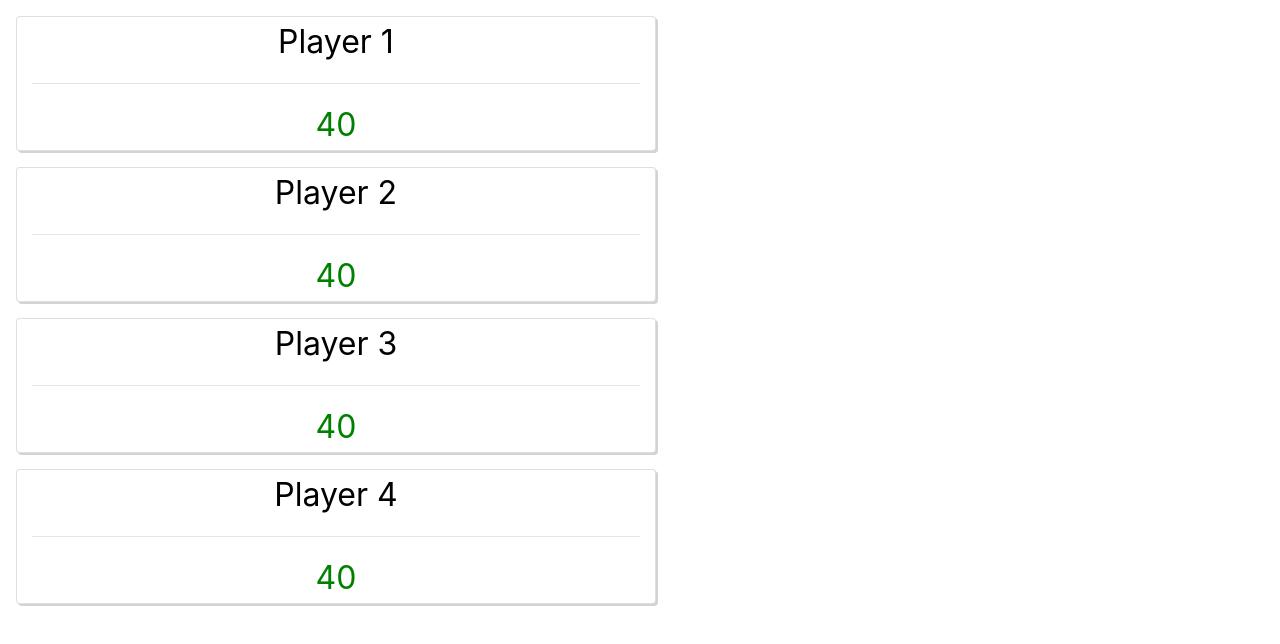
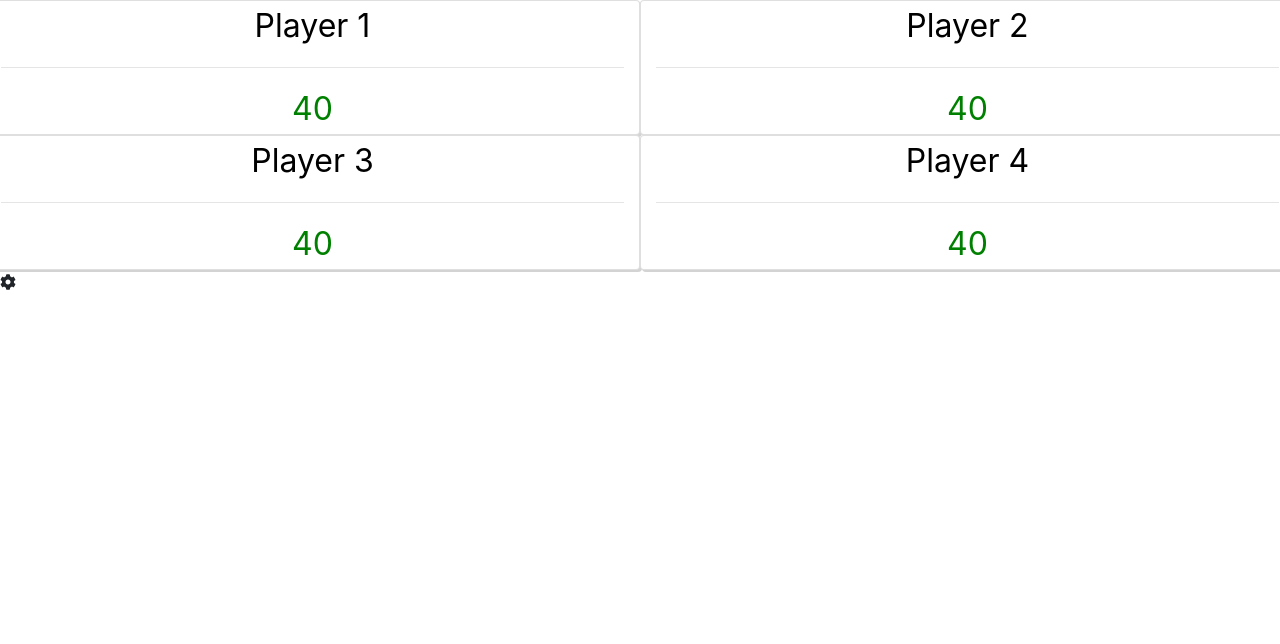
Before and after one commit to kouzios/MTG-Swiss-Knife, a Vue app: page / in a window 1280 px wide. Shown: the top 644 px of the page. Built offline with nearby package versions, Linux system fonts and the light colour scheme.

Commit message:
Styling fixes to adopt a proper setup

```diff
--- a/package.json
+++ b/package.json
@@ -12,6 +12,9 @@
     "build": "node build/build.js"
   },
   "dependencies": {
+    "@fortawesome/fontawesome-svg-core": "^1.2.8",
+    "@fortawesome/free-solid-svg-icons": "^5.5.0",
+    "@fortawesome/vue-fontawesome": "^0.1.2",
     "bootstrap": "^4.1.3",
     "bootstrap-vue": "^2.0.0-rc.11",
     "vue": "^2.5.2",
--- a/src/App.vue
+++ b/src/App.vue
@@ -11,5 +11,7 @@ export default {
 </script>
 
 <style>
-
+.clickable {
+  cursor: pointer;
+}
 </style>
--- a/src/components/Gamestate.vue
+++ b/src/components/Gamestate.vue
@@ -1,6 +1,6 @@
 <template>
     <div>
-        <div class='row-fluid'>
+        <div class='row'>
             <div class='player card col-6' v-for="(player, index) in players" :key="'player' + index">
                 <input class='name-input' type='text' :value="player.name" autocomplete="off"/>
                 <hr>
@@ -41,7 +41,6 @@ export default {
 .player {
     box-shadow: 2px 2px lightgray;
     text-align: center;
-    margin: 1rem 1rem 1rem 1rem;
 }
 
 .life-input {
--- a/src/components/Homepage.vue
+++ b/src/components/Homepage.vue
@@ -1,19 +1,21 @@
 <template>
   <div>
     <gamestate/>
+    <settings/>
   </div>
 </template>
 
 <script>
 import gamestate from './Gamestate.vue';
+import settings from './Settings.vue';
 
 export default {
   components: {
-    gamestate
+    gamestate,
+    settings
   }
 }
 </script>
 
-<!-- Add "scoped" attribute to limit CSS to this component only -->
 <style scoped>
 </style>
--- /dev/null
+++ b/src/components/Settings.vue
@@ -0,0 +1,14 @@
+<template>
+  <div>
+    <font-awesome-icon class='clickable' icon="cog" />
+  </div>
+</template>
+
+<script>
+export default {
+
+}
+</script>
+
+<style scoped>
+</style>
--- a/src/main.js
+++ b/src/main.js
@@ -3,9 +3,15 @@
 import Vue from 'vue'
 import App from './App'
 import router from './router'
+import { library } from '@fortawesome/fontawesome-svg-core'
+import { faCog } from '@fortawesome/free-solid-svg-icons'
+import { FontAwesomeIcon } from '@fortawesome/vue-fontawesome'
 
 import 'bootstrap/dist/css/bootstrap.css'
 import 'bootstrap-vue/dist/bootstrap-vue.css'
+
+Vue.component('font-awesome-icon', FontAwesomeIcon)
+library.add(faCog)
 
 Vue.config.productionTip = false
 
```
Also changed, not shown: 1 other file (tests, documents, lock files or other folders).
